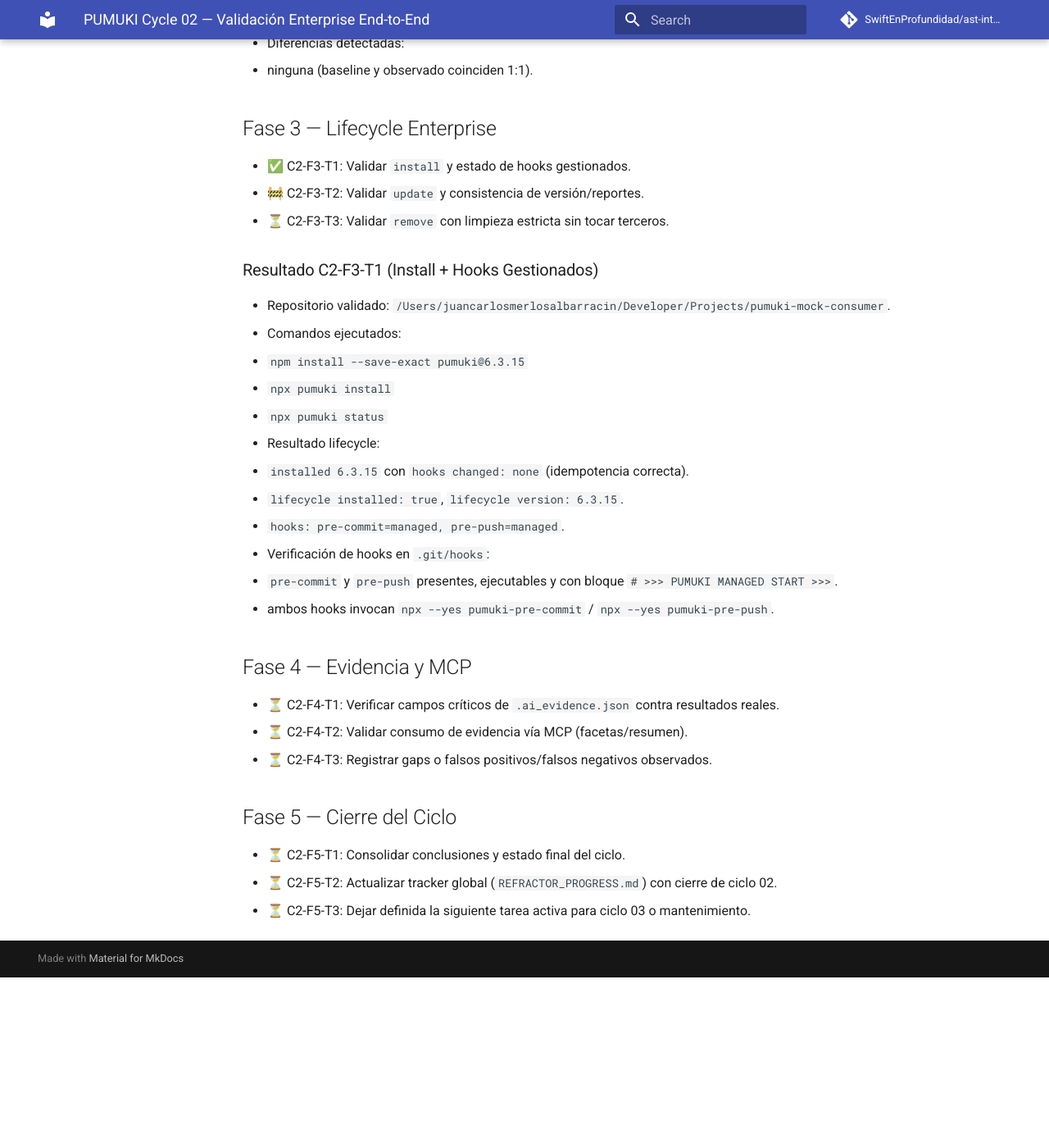
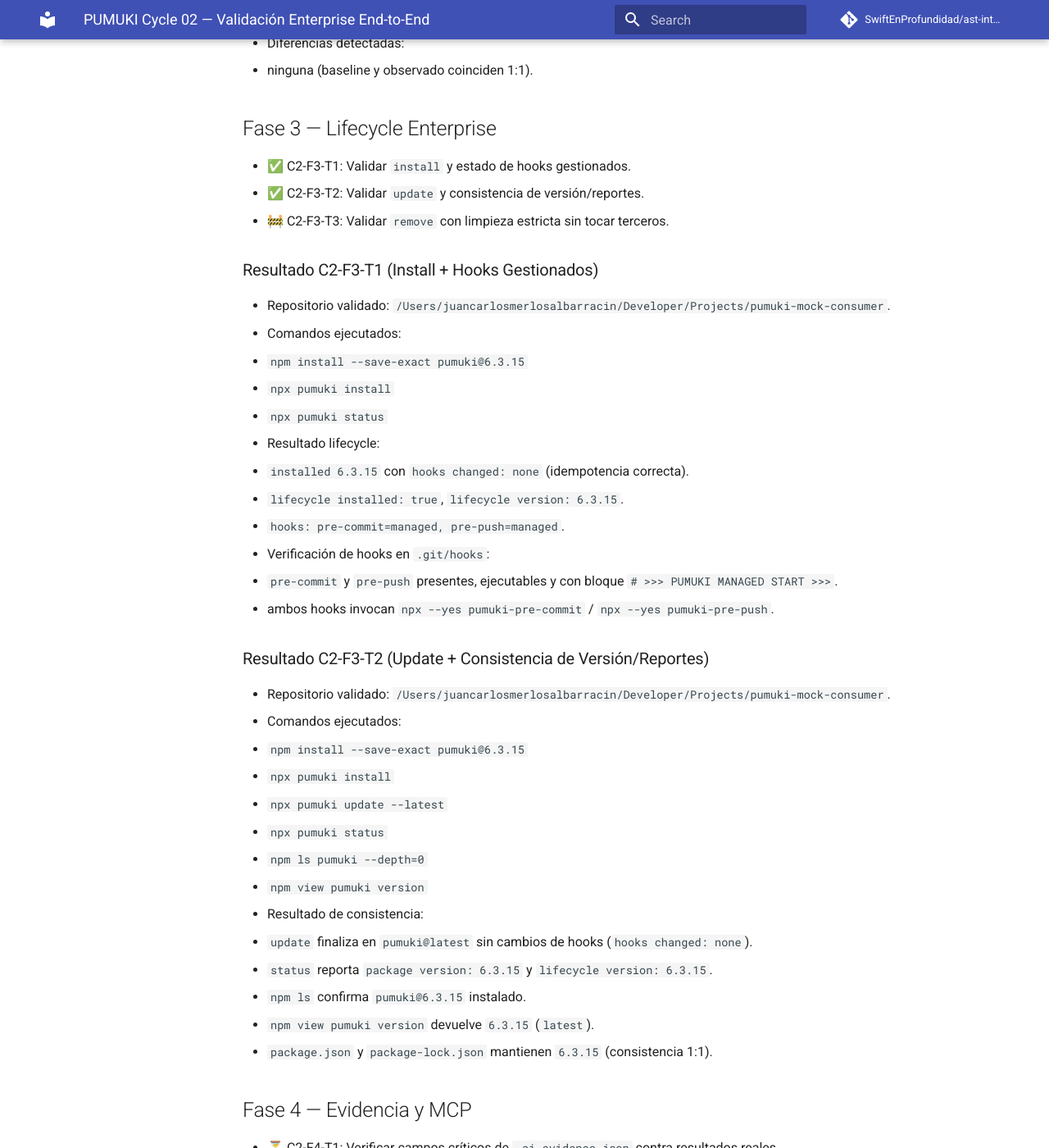
Before and after one commit to SwiftEnProfundidad/ast-intelligence-hooks, an MkDocs documentation site: the page built from docs/PUMUKI_CYCLE_02_ENTERPRISE_VALIDATION.md, in a window 1280 px wide and 1400 px high, scrolled down 5010 px. Shown: the whole window at 82% size. Built offline with MkDocs 1.6.1 and Material for MkDocs 9.7.7, drawn with Linux system fonts in a browser that asks for light colours; comment, search, counter and statistics services are not loaded; before the commit the page ends 6202 px from its top, so only the background shows below that.

Commit message:
docs(cycle-02): complete C2-F3-T2 and advance to C2-F3-T3

```diff
--- a/docs/PUMUKI_CYCLE_02_ENTERPRISE_VALIDATION.md
+++ b/docs/PUMUKI_CYCLE_02_ENTERPRISE_VALIDATION.md
@@ -143,8 +143,8 @@ Ejecutar un ciclo completo, finito y verificable de validación enterprise de Pu
 
 ## Fase 3 — Lifecycle Enterprise
 - ✅ C2-F3-T1: Validar `install` y estado de hooks gestionados.
-- 🚧 C2-F3-T2: Validar `update` y consistencia de versión/reportes.
-- ⏳ C2-F3-T3: Validar `remove` con limpieza estricta sin tocar terceros.
+- ✅ C2-F3-T2: Validar `update` y consistencia de versión/reportes.
+- 🚧 C2-F3-T3: Validar `remove` con limpieza estricta sin tocar terceros.
 
 ### Resultado C2-F3-T1 (Install + Hooks Gestionados)
 - Repositorio validado: `/Users/juancarlosmerlosalbarracin/Developer/Projects/pumuki-mock-consumer`.
@@ -160,6 +160,22 @@ Ejecutar un ciclo completo, finito y verificable de validación enterprise de Pu
   - `pre-commit` y `pre-push` presentes, ejecutables y con bloque `# >>> PUMUKI MANAGED START >>>`.
   - ambos hooks invocan `npx --yes pumuki-pre-commit` / `npx --yes pumuki-pre-push`.
 
+### Resultado C2-F3-T2 (Update + Consistencia de Versión/Reportes)
+- Repositorio validado: `/Users/juancarlosmerlosalbarracin/Developer/Projects/pumuki-mock-consumer`.
+- Comandos ejecutados:
+  - `npm install --save-exact pumuki@6.3.15`
+  - `npx pumuki install`
+  - `npx pumuki update --latest`
+  - `npx pumuki status`
+  - `npm ls pumuki --depth=0`
+  - `npm view pumuki version`
+- Resultado de consistencia:
+  - `update` finaliza en `pumuki@latest` sin cambios de hooks (`hooks changed: none`).
+  - `status` reporta `package version: 6.3.15` y `lifecycle version: 6.3.15`.
+  - `npm ls` confirma `pumuki@6.3.15` instalado.
+  - `npm view pumuki version` devuelve `6.3.15` (`latest`).
+  - `package.json` y `package-lock.json` mantienen `6.3.15` (consistencia 1:1).
+
 ## Fase 4 — Evidencia y MCP
 - ⏳ C2-F4-T1: Verificar campos críticos de `.ai_evidence.json` contra resultados reales.
 - ⏳ C2-F4-T2: Validar consumo de evidencia vía MCP (facetas/resumen).
```
Also changed, not shown: docs/REFRACTOR_PROGRESS.md (+2 -1 lines).
